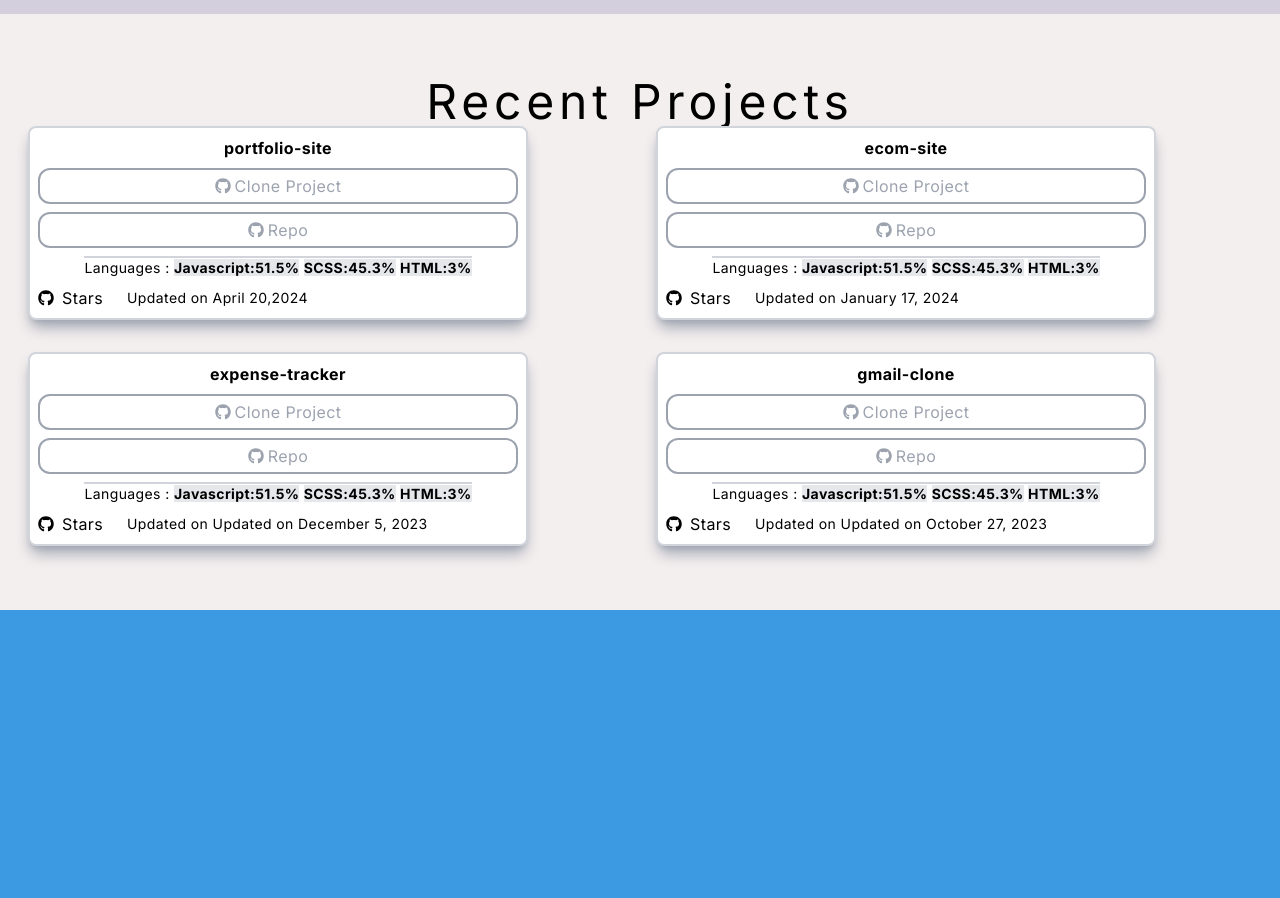
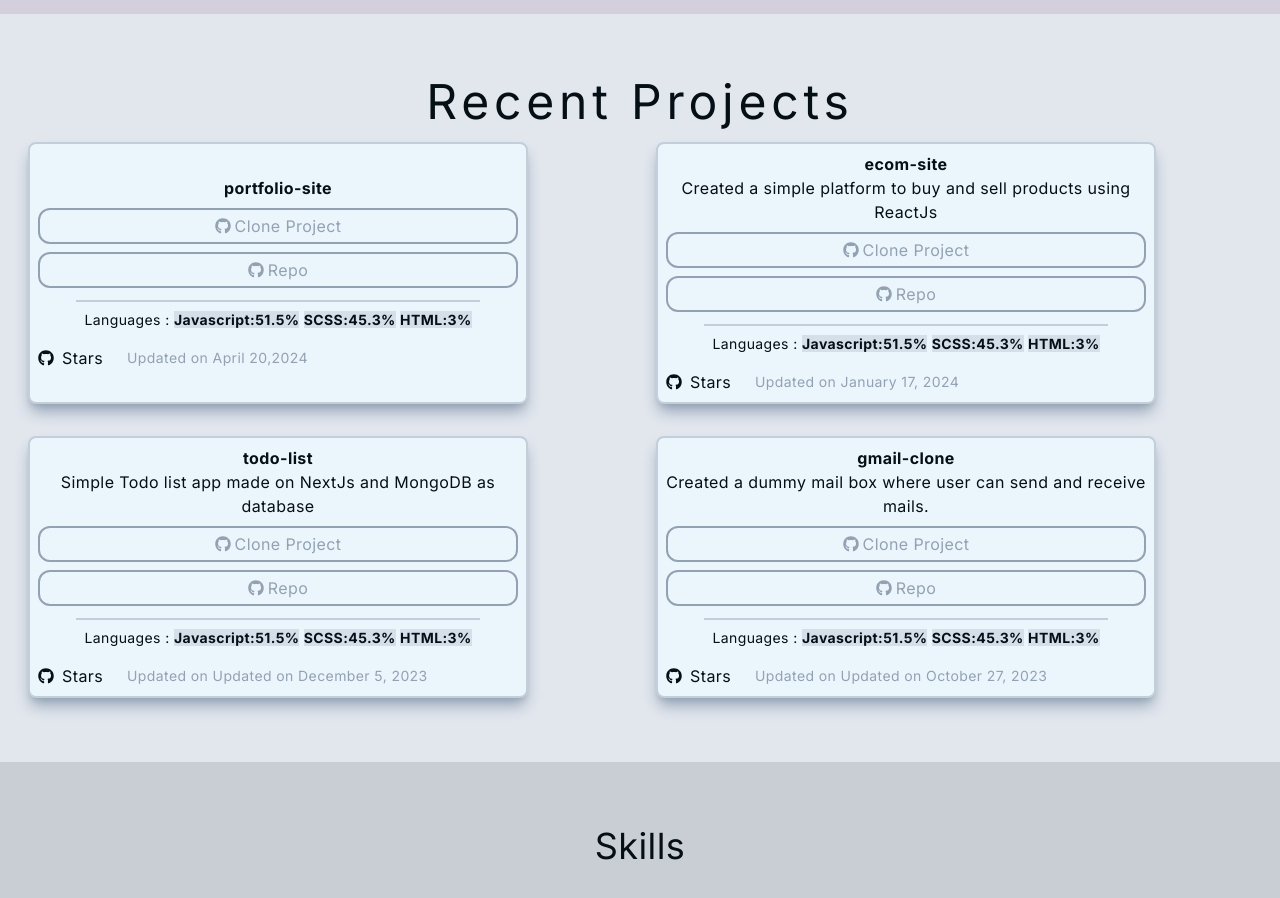
Before and after one commit to Gintama7/portfolio-site, a Next.js app: page / in a window 1280 px wide. Shown: the part 1220-2118 px from the top of the page. Before the commit the page ends 1830 px from the top, so only its background shows below. Built offline with nearby package versions, Linux system fonts and the light colour scheme.

Commit message:
added desc in projects

```diff
--- a/src/app/components/ProjectBox.js
+++ b/src/app/components/ProjectBox.js
@@ -1,10 +1,11 @@
 
 import { FaGithub } from 'react-icons/fa'
 
-const ProjectBox = ({name,date}) => {
+const ProjectBox = ({name,date,desc}) => {
   return (
-    <div className="bg-white relative flex flex-col items-center justify-center h-auto w-[500px] shadow-lg shadow-gray-400 border-solid border-2 border-gray-300 p-2 rounded-lg transition ease-in-out delay-150 hover:-translate-y-1 hover:scale-100 hover:duration-300">
+    <div className="bg-white relative flex flex-col items-center justify-center h-auto w-[500px] md:w-[350px] lg:w-[500px] shadow-lg shadow-gray-400 border-solid border-2 border-gray-300 p-2 rounded-lg transition ease-in-out delay-150 hover:-translate-y-1 hover:scale-100 hover:duration-300">
     <h4>{name}</h4>
+    <p>{desc}</p>
     <button
       className="w-full mx-2 text-gray-400 border-solid border-2 p-1 border-gray-400 hover:bg-gray-500 hover:text-white flex items-center justify-center gap-1 mb-2 mt-2"
       style={{ textTransform: "none",boxShadow:"none" }}
@@ -19,12 +20,12 @@
       <FaGithub className="icon" />
      Repo
     </button>
-    <div className='mt-2 border-t-2 border-gray-300'>
+    <div className='mt-3 border-t-2 border-gray-300 p-2'>
         <p className='text-sm gap-10'>Languages : <span className='font-bold bg-gray-200'>Javascript:51.5%</span>  <span className='font-bold bg-gray-200'>SCSS:45.3%</span>   <span className='font-bold bg-gray-200'>HTML:3%</span> </p>
     </div>
-    <div className="mt-2 flex items-center self-start gap-2">
+    <div className="mt-2 flex items-center self-start gap-2 ">
         <FaGithub/>Stars
-        <p className='text-sm ml-4'>Updated on {date}</p>
+        <p className='text-sm ml-4 text-gray-400'>Updated on {date}</p>
     </div>
   </div>
   )
--- a/src/app/components/RecentProjects.js
+++ b/src/app/components/RecentProjects.js
@@ -4,14 +4,18 @@
 
 const RecentProjects = () => {
   return (
-    <div className="w-full bg-[#f4efef] text-black">
+    <div className="w-full bg-[#f4efef] text-black opacity-90">
       <div className="max-w-[1240px] mx-auto px-2 py-16 text-center">
-        <p className="text-4xl tracking-widest md:text-5xl">Recent Projects</p>
+        <p className="text-4xl tracking-widest md:text-5xl mb-4">Recent Projects</p>
         <div className="grid md:grid-cols-2 gap-8 justify-around">
-         <ProjectBox name="portfolio-site" date="April 20,2024" />
-          <ProjectBox name="ecom-site" date=" January 17, 2024"/>
-          <ProjectBox name="expense-tracker" date="Updated on December 5, 2023"/>
-          <ProjectBox name="gmail-clone" date="Updated on October 27, 2023"/>
+         <ProjectBox name="portfolio-site" date="April 20,2024"
+          />
+          <ProjectBox name="ecom-site" date=" January 17, 2024"
+          desc="Created a simple platform to buy and sell products using ReactJs"/>
+          <ProjectBox name="todo-list" date="Updated on December 5, 2023"
+          desc=" Simple Todo list app made on NextJs and MongoDB as database"/>
+          <ProjectBox name="gmail-clone" date="Updated on October 27, 2023"
+          desc=" Created a dummy mail box where user can send and receive mails."/>
         </div>
       </div>
     </div>
--- /dev/null
+++ b/src/app/components/Skills.js
@@ -0,0 +1,14 @@
+
+
+const Skills = () => {
+  return (
+    <div className="w-full bg-[#d9d3d3] text-black opacity-90">
+      <div className="max-w-[1240px] mx-auto px-2 py-16 text-center">
+        <p className="text-4xl">Skills</p>
+
+      </div>
+    </div>
+  )
+}
+
+export default Skills
--- a/src/app/page.js
+++ b/src/app/page.js
@@ -3,6 +3,7 @@
 import Navbar from "./components/Navbar";
 import About from "./components/About";
 import RecentProjects from "./components/RecentProjects";
+import Skills from "./components/Skills";
 
 
 export default function Home() {
@@ -12,6 +13,7 @@
       <Main/>
       <About/>
       <RecentProjects/>
+      <Skills/>
     {/* </main> */}
 
     </div>
```
